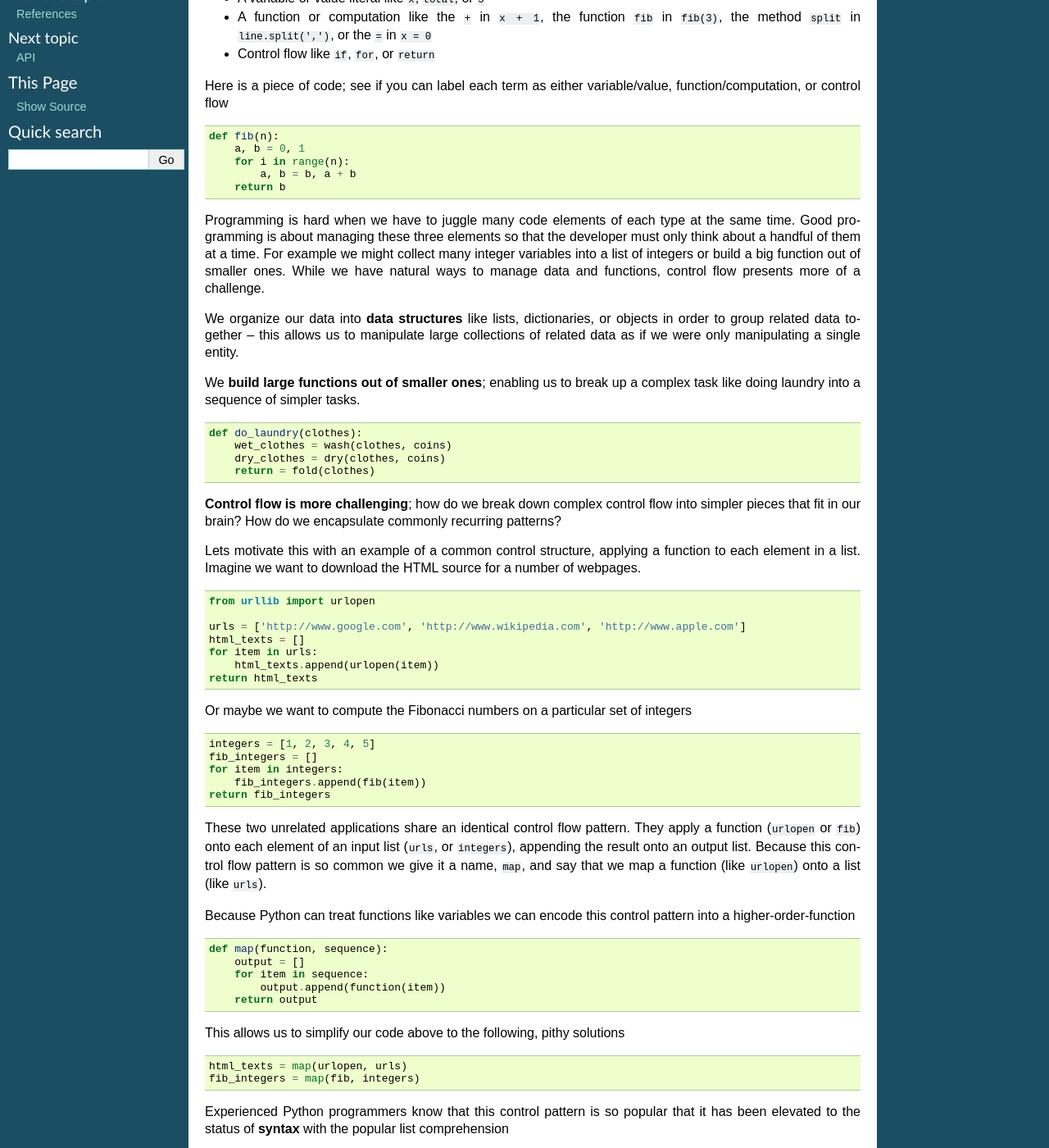
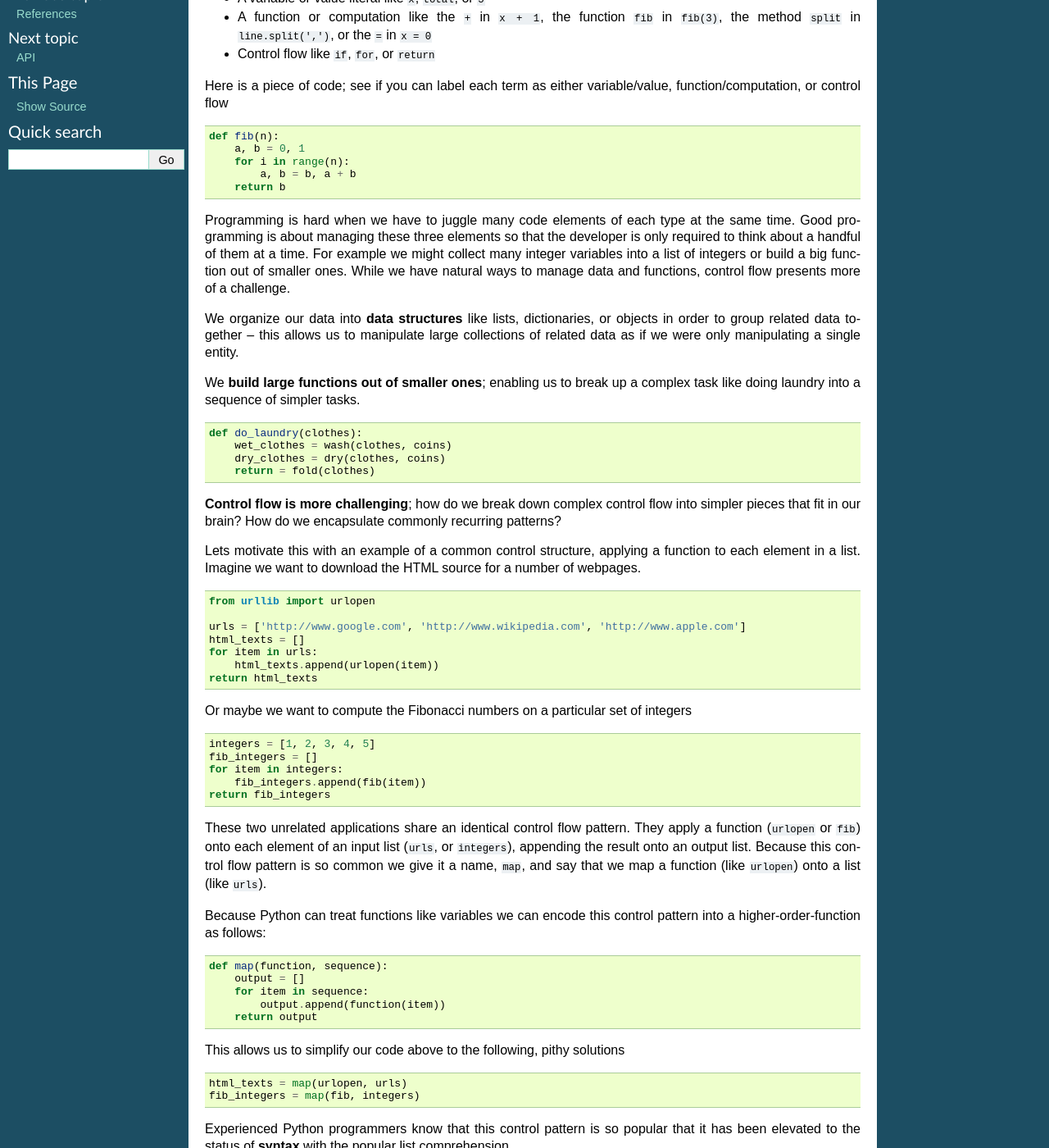
Before and after one commit to pytoolz/toolz, a Sphinx documentation site: the page built from doc/source/control.rst, in a window 1280 px wide and 1400 px high, scrolled down 198 px. Shown: the whole window at 82% size. Built offline with Sphinx 7.4.7, drawn with Linux system fonts in a browser that asks for light colours; some of the changed text lies outside the part shown.

Commit message:
minor edits to heritage and control

```diff
--- a/doc/source/control.rst
+++ b/doc/source/control.rst
@@ -26,10 +26,10 @@
 
 Programming is hard when we have to juggle many code elements of each type at
 the same time.  Good programming is about managing these three elements so that
-the developer must only think about a handful of them at a time.  For example
-we might collect many integer variables into a list of integers or build a big
-function out of smaller ones.  While we have natural ways to manage data and
-functions, control flow presents more of a challenge.
+the developer is only required to think about a handful of them at a time.  For
+example we might collect many integer variables into a list of integers or
+build a big function out of smaller ones.  While we have natural ways to manage
+data and functions, control flow presents more of a challenge.
 
 We organize our data into **data structures** like lists, dictionaries, or objects
 in order to group related data together -- this allows us to manipulate large
@@ -81,7 +81,7 @@
 we map a function (like ``urlopen``) onto a list (like ``urls``).
 
 Because Python can treat functions like variables we can encode this control
-pattern into a higher-order-function
+pattern into a higher-order-function as follows:
 
 .. code::
 
@@ -119,11 +119,13 @@
 The higher order function ``map`` gives us a name to call a particular control
 pattern.  Irregardless of whether or not you use a for loop, a list
 comprehension, or ``map`` itself, it is useful to recognize the operation
-and to give it a name.  Naming control patterns lets us scale out and tackle more complex problems.  It is just as important as bundling data into
-data structures or building complex functions out of simple ones.
+and to give it a name.  Naming control patterns lets us scale out and tackle
+more complex problems without burdening our mind with rote details.  It is just
+as important as bundling data into data structures or building complex
+functions out of simple ones.
 
-*Giving names to control flow patterns enables programmers to manipulate
-increasingly complex operations*
+*Naming control flow patterns enables programmers to manipulate increasingly
+complex operations.*
 
 Other Patterns
 ^^^^^^^^^^^^^^
--- a/doc/source/heritage.rst
+++ b/doc/source/heritage.rst
@@ -17,17 +17,17 @@
 ``groupby`` which often complement these core operations.
 
 A completion of this set of functions was first attempted in the projects
-itertoolz_ and functoolz_ (note the z).  These libraries contained several
+itertoolz_ and functoolz_ (note the z).  These libraries contained
 several functions that were absent in the standard itertools_/functools_
 libraries.  The ``itertoolz``/``functoolz`` libraries were eventually merged
-into the monolithic ``toolz`` project.
+into the monolithic ``toolz`` project described here.
 
 Most contemporary functional languages (Haskell, Scala, Clojure, ...) contain
 some variation of the functions found in ``toolz``.  The ``toolz`` project
 generally adheres closely to the API found in the Clojure standard library (see
 cheatsheet_) and where disagreements occur that API usually dominates.  The
 ``toolz`` API is also strongly affected by the principles of the Python
-language itself, and often makes deviations in order to be more approachable by
+language itself, and often makes deviations in order to be more approachable to
 that community.
 
 The development of a functional standard library within a popular imperative
```
